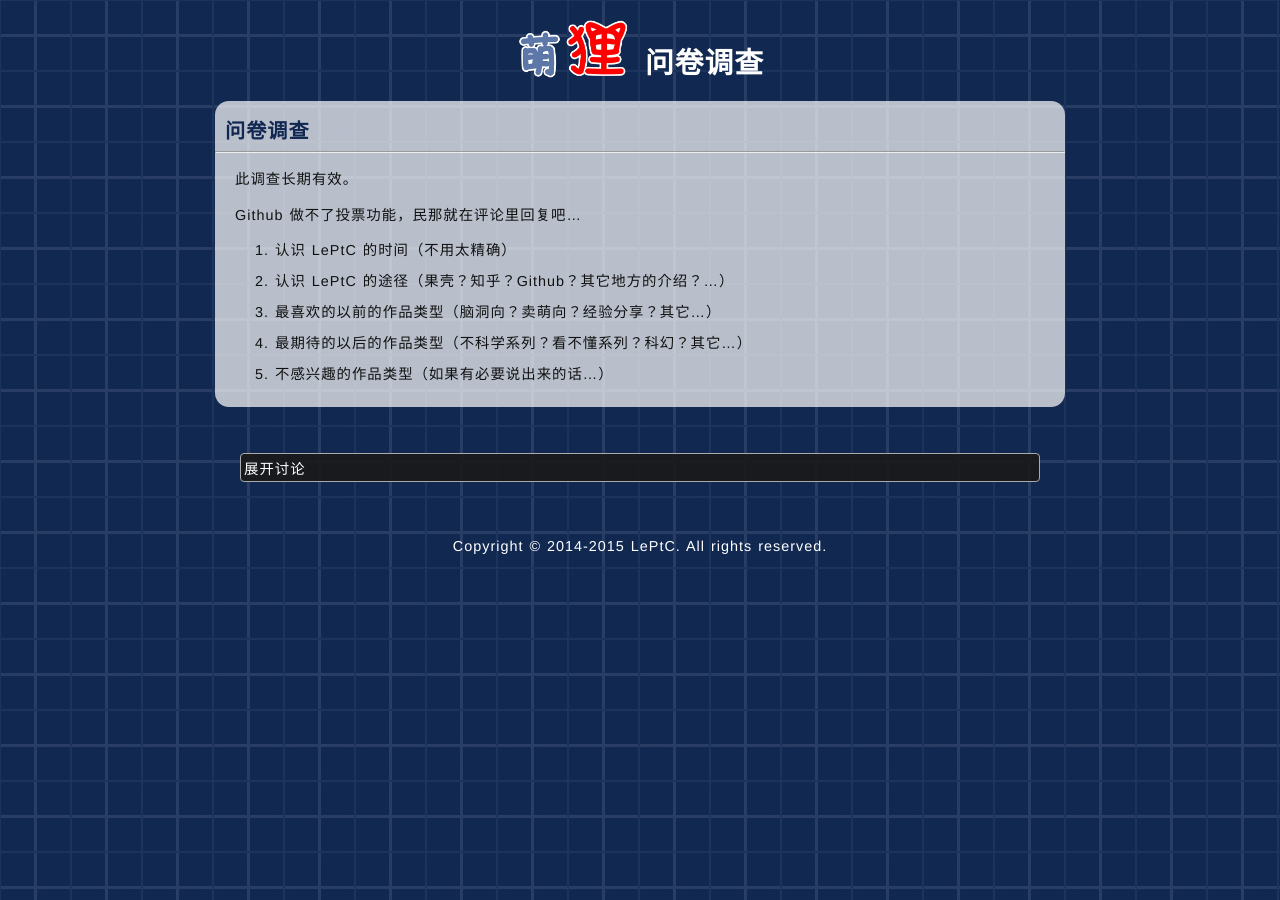
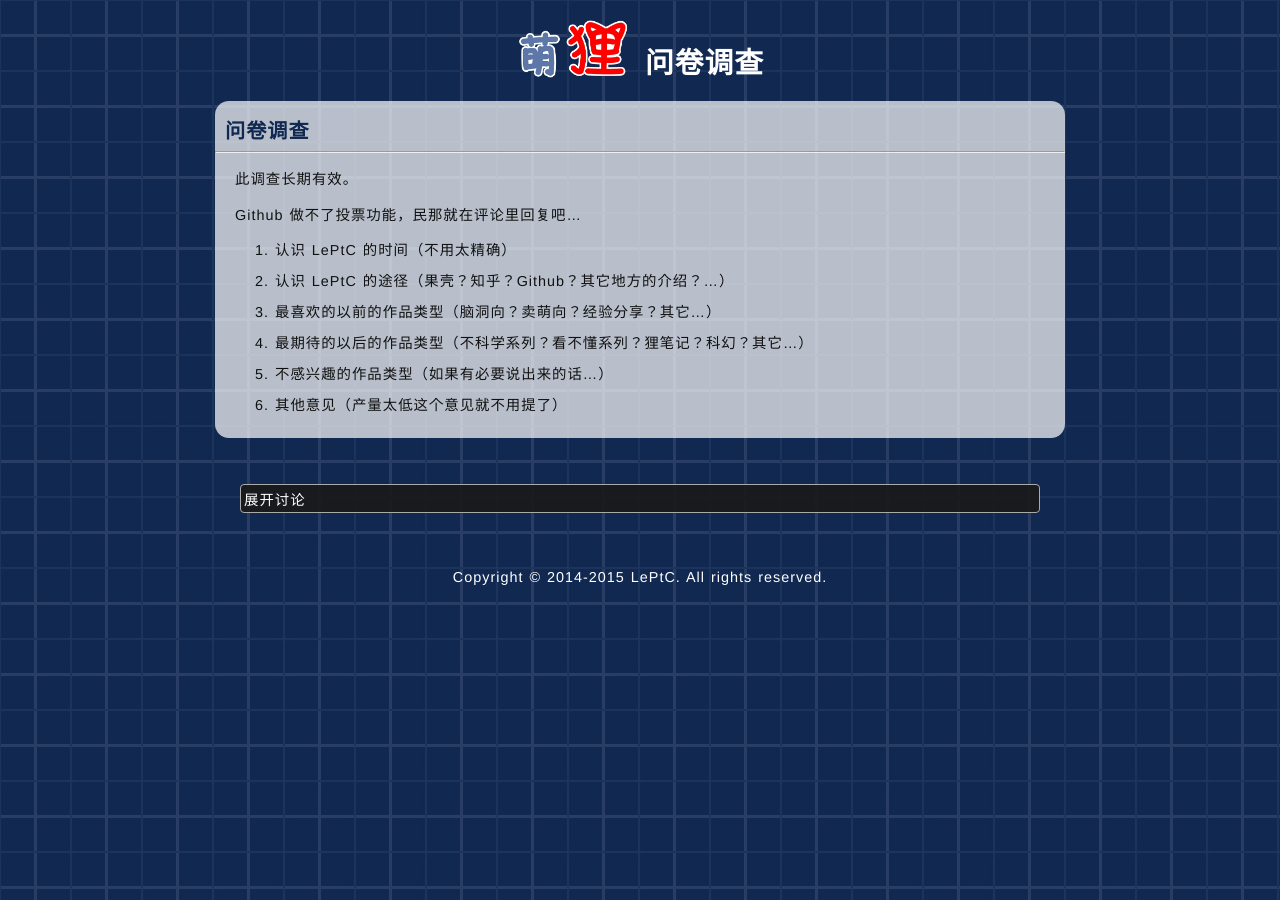
Before and after one commit to LePtC/LePtC.github.io, a Jekyll site: the page built from _posts/2015-05-24-questionnaire.html, in a window 1280 px wide. Built offline with Jekyll 4.4.1, drawn with Linux system fonts in a browser that asks for light colours; Markdown is read by kramdown in place of the engine named in the settings; formulas are drawn with MathJax 3; comment, search, counter and statistics services are not loaded.

Commit message:
update post

```diff
--- a/_posts/2015-05-24-questionnaire.html
+++ b/_posts/2015-05-24-questionnaire.html
@@ -12,7 +12,8 @@ title: 问卷调查
   <li>认识 LePtC 的时间（不用太精确）</li>
   <li>认识 LePtC 的途径（果壳？知乎？Github？其它地方的介绍？…）</li>
   <li>最喜欢的以前的作品类型（脑洞向？卖萌向？经验分享？其它…）</li>
-  <li>最期待的以后的作品类型（不科学系列？看不懂系列？科幻？其它…）</li>
+  <li>最期待的以后的作品类型（不科学系列？看不懂系列？狸笔记？科幻？其它…）</li>
   <li>不感兴趣的作品类型（如果有必要说出来的话…）</li>
+  <li>其他意见（产量太低这个意见就不用提了）</li>
 </ol>
 </div>
```
